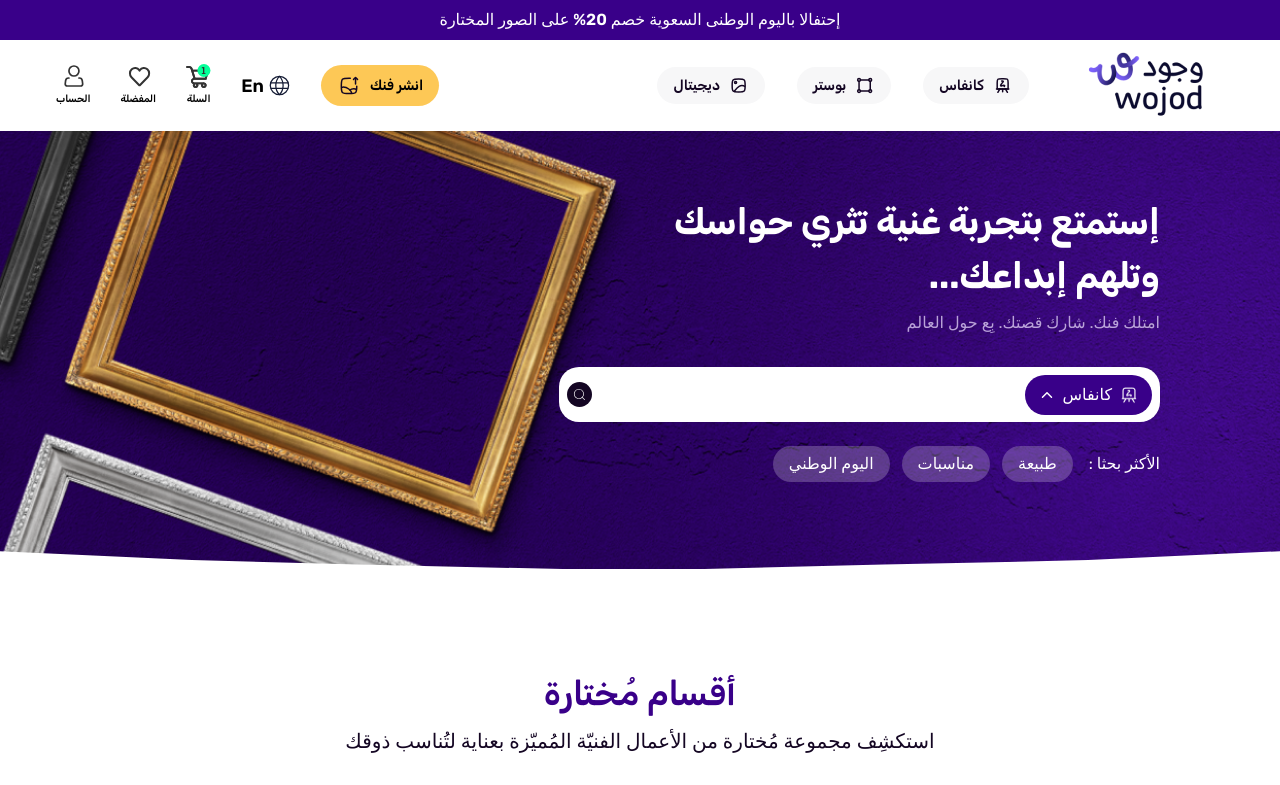
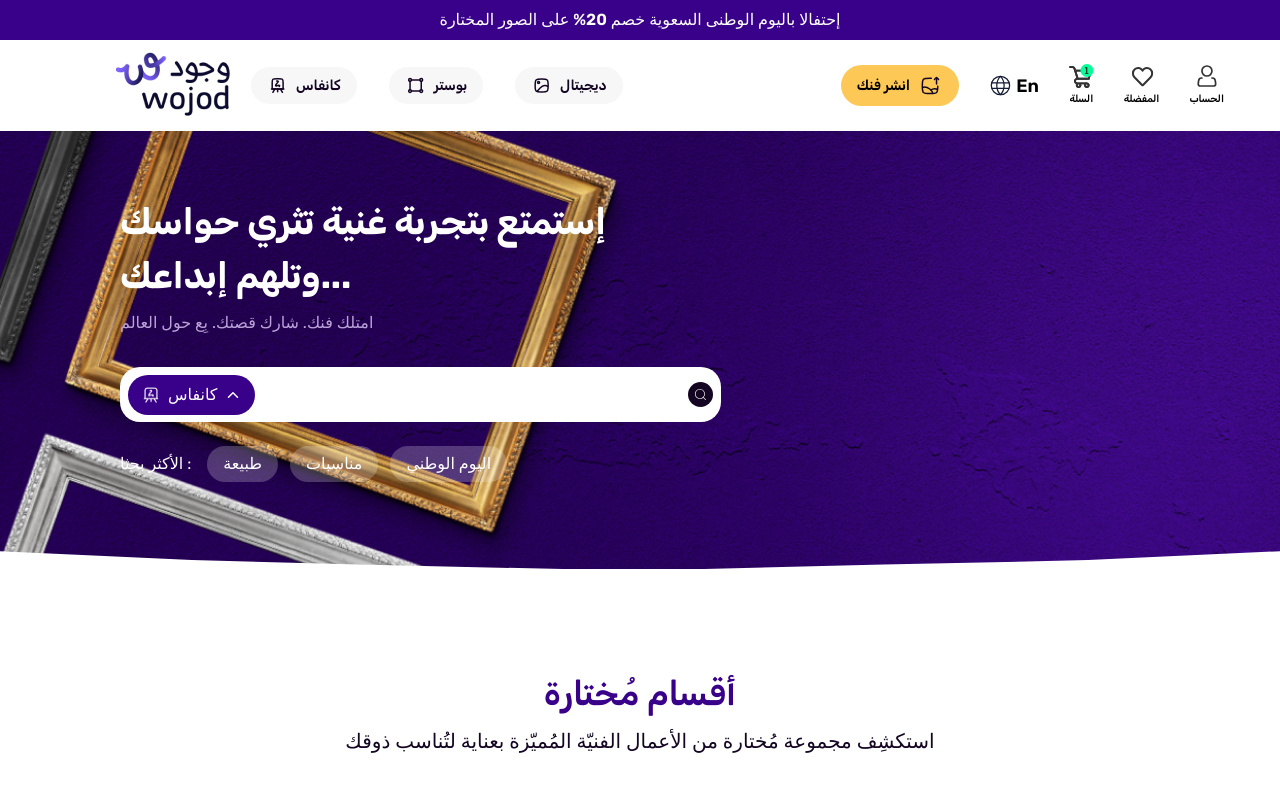
Before and after one commit to abdelrahman-Ebrahim/wojood, a Next.js app: page / in a window 1280 px wide. Shown: the top 785 px of the page. Built offline with nearby package versions, Linux system fonts and the light colour scheme.

Commit message:
Changing language

```diff
--- /dev/null
+++ b/app/RootLayoutClient.tsx
@@ -0,0 +1,25 @@
+"use client";
+
+import { useState } from "react";
+import Navbar from "./components/Navbar/Navbar";
+
+export default function RootLayoutClient({
+  children,
+}: Readonly<{
+  children: React.ReactNode;
+}>) {
+  const [lang, setLang] = useState<"ar" | "en">("ar");
+
+  const toggleLanguage = () => {
+    setLang((prev) => (prev === "ar" ? "en" : "ar"));
+    document.documentElement.lang = lang === "ar" ? "en" : "ar";
+    document.documentElement.dir = lang === "ar" ? "ltr" : "rtl";
+  };
+
+  return (
+    <>
+      <Navbar toggleLanguage={toggleLanguage} lang={lang} />
+      {children}
+    </>
+  );
+}
--- a/app/components/Navbar/Navbar.tsx
+++ b/app/components/Navbar/Navbar.tsx
@@ -1,7 +1,12 @@
 import Image from "next/image";
 import React from "react";
 
-const Navbar = () => {
+interface NavbarProps {
+  toggleLanguage: () => void;
+  lang: "ar" | "en";
+}
+
+const Navbar = ({ toggleLanguage, lang }: NavbarProps) => {
   return (
     <div className="text-center font-rubik">
       <div className="w-full bg-[#390089] text-center flex justify-center items-center text-base text-white h-[40px]">
@@ -181,7 +186,10 @@ const Navbar = () => {
               />
             </svg>
           </button>
-          <div className="flex justify-center items-center gap-1">
+          <button
+            onClick={toggleLanguage}
+            className="flex justify-center items-center gap-1"
+          >
             <svg
               width="23"
               height="23"
@@ -215,8 +223,10 @@ const Navbar = () => {
                 stroke-linejoin="round"
               />
             </svg>
-            <p className="text-lg font-semibold">En</p>
-          </div>
+            <p className="text-lg font-semibold">
+              {lang === "en" ? "ع" : "En"}
+            </p>
+          </button>
           <div className="flex flex-col justify-center items-center gap-1">
             <svg
               width="25"
--- a/app/layout.tsx
+++ b/app/layout.tsx
@@ -1,12 +1,5 @@
-import type { Metadata } from "next";
-import localFont from "next/font/local";
 import "./globals.css";
-import Navbar from "./components/Navbar/Navbar";
-
-export const metadata: Metadata = {
-  title: "Create Next App",
-  description: "Generated by create next app",
-};
+import RootLayoutClient from "./RootLayoutClient";
 
 export default function RootLayout({
   children,
@@ -14,10 +7,10 @@ export default function RootLayout({
   children: React.ReactNode;
 }>) {
   return (
-    <html lang="en" dir="rtl">
-      <body className={`antialiased`}>
-        <Navbar />
-        {children}
+    <html>
+      <body>
+        {/* Use the client-side layout wrapper */}
+        <RootLayoutClient>{children}</RootLayoutClient>
       </body>
     </html>
   );
```
